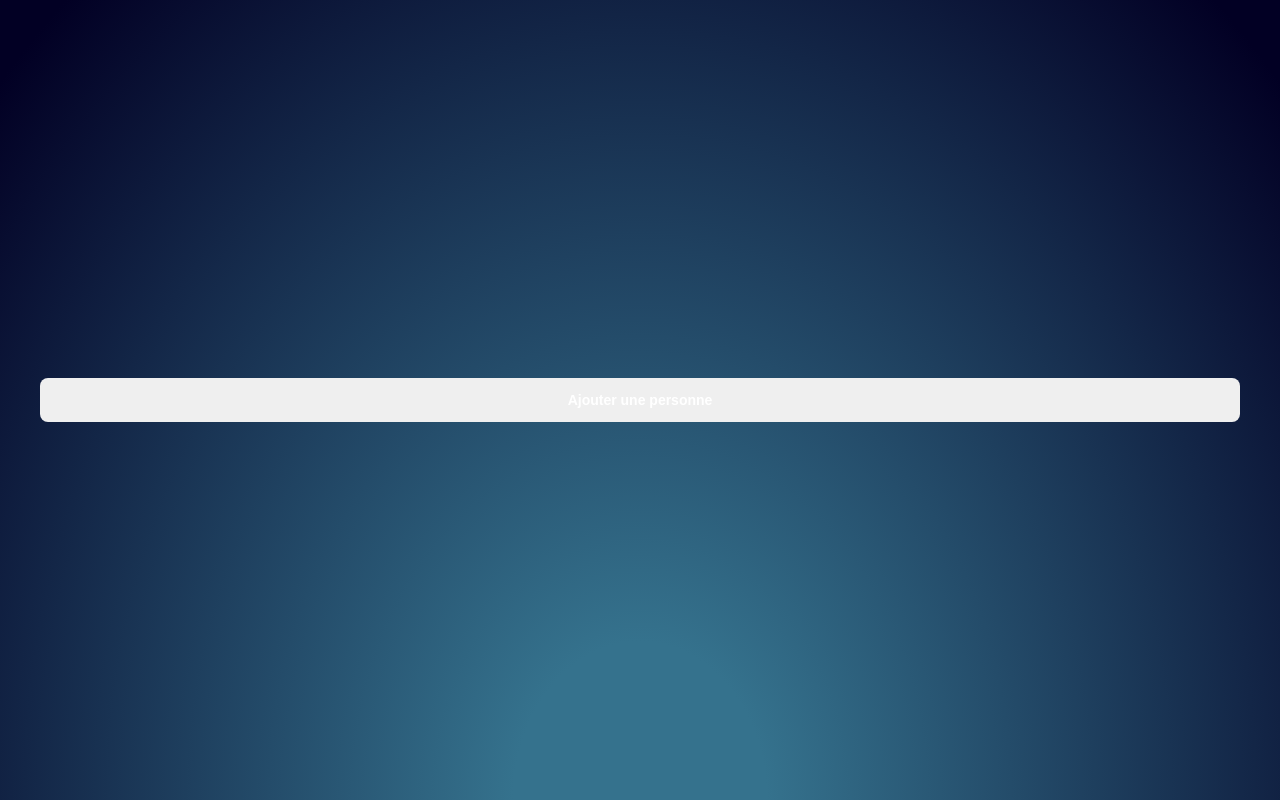
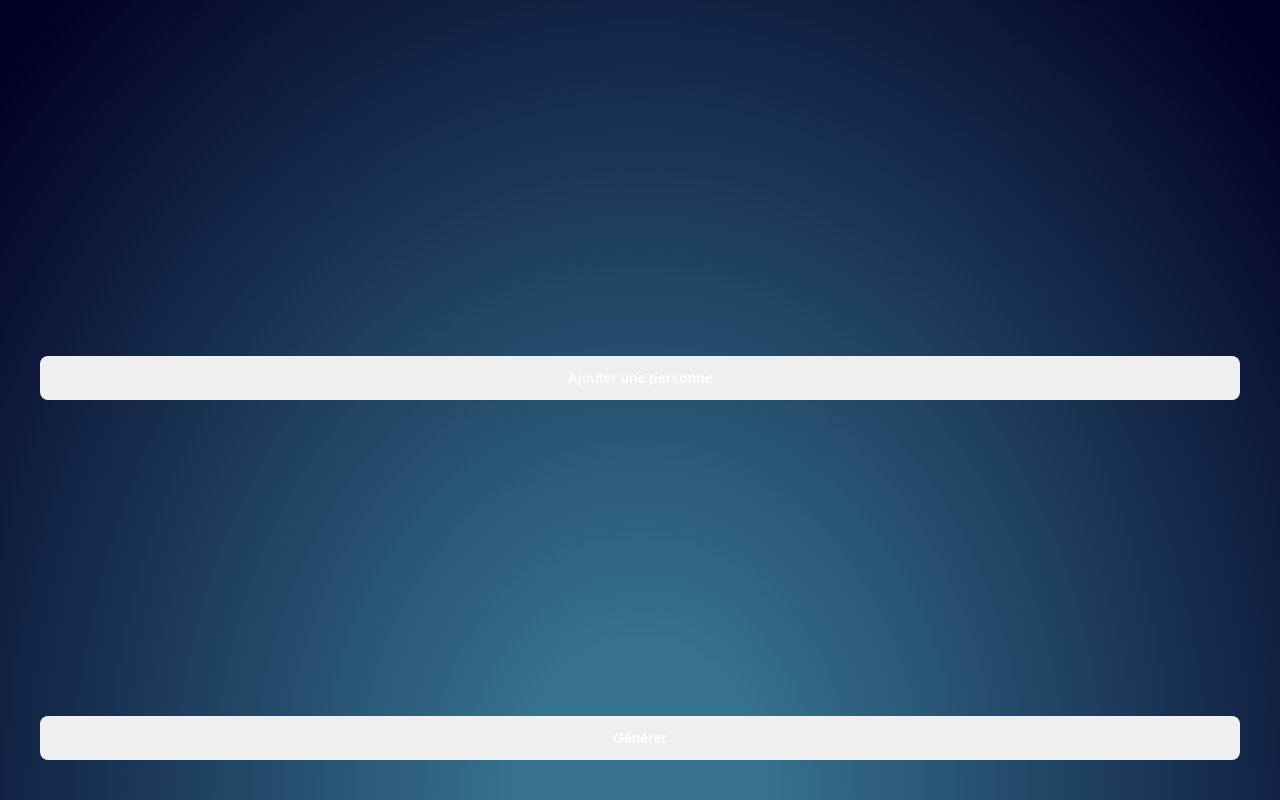
Before and after one commit to Pouchey/ducky-secret-santa, a React (Vite) app: page / in a window 1280 px wide. Built offline with nearby package versions, Linux system fonts and the light colour scheme.

Commit message:
Add UI wrapper

```diff
--- a/src/App.tsx
+++ b/src/App.tsx
@@ -1,11 +1,12 @@
-import Loader from '_components/loader'
+import UIWrapper from '_modules/ui/components';
 import Generator from '_modules/generator/components'
 
 function App() {
   return (
-    <div className="App">
+    <UIWrapper>
       <Generator />
-    </div>
+    </UIWrapper>
+
   )
 }
 
--- a/src/modules/generator/components/form/index.tsx
+++ b/src/modules/generator/components/form/index.tsx
@@ -1,3 +1,4 @@
+import Button from '_components/button'
 import Participants from '_modules/participants/components'
 import { ParticipantsProvider } from '_modules/participants/hooks/useContext'
 import { StyledForm } from "./style"
@@ -8,6 +9,7 @@ export default () => {
     <ParticipantsProvider >
       <StyledForm>
         <Participants/>
+        <Button label="Générer" onClick={(e) => e.preventDefault()}/>
       </StyledForm>
     </ParticipantsProvider>
   )
--- a/src/modules/participants/components/Item.tsx
+++ b/src/modules/participants/components/Item.tsx
@@ -39,6 +39,10 @@ export default ({
         value={participant.email}
         onChange={handleEmailChange}
       />
+      {/*
+        Delete button
+        Open exlusion modal button
+      */}
     </StyledParticipant>
 
   )
--- /dev/null
+++ b/src/modules/ui/components/index.tsx
@@ -0,0 +1,15 @@
+import Loader from '_components/loader';
+import { UIProvider } from '../hooks/useContext';
+
+import { StyledContent, StyledMain } from './style';
+import Topbar from './topbar';
+
+export default ({ children }: { children: React.ReactNode }) => (
+  <StyledMain>
+    <UIProvider>
+      {/* <Topbar /> */}
+      <StyledContent>{children}</StyledContent>
+      {/* <Loader/> */}
+    </UIProvider>
+  </StyledMain>
+);
--- /dev/null
+++ b/src/modules/ui/components/style.ts
@@ -0,0 +1,18 @@
+import styled from 'styled-components';
+
+export const StyledMain = styled.main`
+  display: grid;
+  grid-template: ${({ theme }) => theme.metrics.topbarHeight} 1fr / 1fr;
+  grid-template-areas:
+    'topbar '
+    'content';
+  height: 100vh;
+  max-height: 100vh;
+`;
+
+export const StyledContent = styled.div`
+  grid-area: content;
+  width: 100%;
+  margin: 0 auto;
+  overflow-y: auto;
+`;
--- /dev/null
+++ b/src/modules/ui/components/topbar/index.tsx
@@ -0,0 +1,15 @@
+import React from 'react';
+
+
+
+
+import { StyledTopBar } from './style';
+
+export default React.memo(() => {
+
+  return (
+    <StyledTopBar>
+      {/* <StyledTitle>Ducky Secret Santa</StyledTitle> */}
+    </StyledTopBar>
+  );
+});
--- /dev/null
+++ b/src/modules/ui/components/topbar/style.ts
@@ -0,0 +1,11 @@
+import styled from 'styled-components';
+
+export const StyledTopBar = styled.div`
+  position: relative;
+  display: flex;
+  grid-area: topbar;
+  align-items: center;
+  justify-content: center;
+  height: 50px;
+  background-color: ${({ theme }) => theme.color.black};
+`;
--- /dev/null
+++ b/src/modules/ui/hooks/useContext.tsx
@@ -0,0 +1,22 @@
+import React from 'react';
+
+import { UIContextInterface, DefaultUIContext } from '_modules/ui/types';
+
+import useUIReducer from './useReducer';
+
+const UIContext =
+  React.createContext<UIContextInterface>(DefaultUIContext);
+UIContext.displayName = 'UI';
+
+export const useUIContext = () => React.useContext(UIContext);
+
+type ProviderProps = {
+  children: React.ReactNode;
+};
+
+export const UIProvider = ({ children }: ProviderProps) => {
+  const [state, dispatch] = useUIReducer();
+  const value = { state, dispatch };
+
+  return <UIContext.Provider value={value}>{children}</UIContext.Provider>;
+};
--- /dev/null
+++ b/src/modules/ui/hooks/useReducer.ts
@@ -0,0 +1,22 @@
+import React from 'react';
+
+import { UIActionType, UIState, DefaultUIState } from '_modules/ui/types';
+
+const initialArgs = DefaultUIState;
+
+const UIReducer = (state: UIState, { type }: UIActionType) => {
+  switch (type) {
+    case 'showLoader':
+      return {
+        ...state,
+        showLoader: true,
+      };
+    case 'hideLoader':
+      return {
+        ...state,
+        showLoader: false,
+      };
+  }
+};
+
+export default () => React.useReducer(UIReducer, initialArgs);
--- /dev/null
+++ b/src/modules/ui/types/index.ts
@@ -0,0 +1,19 @@
+export interface UIState {
+  showLoader: boolean;
+}
+export const DefaultUIState = {
+  showLoader: false,
+};
+
+export type UIActionType = {
+  type: 'showLoader' | 'hideLoader';
+};
+
+export interface UIContextInterface {
+  state: UIState;
+  dispatch: React.Dispatch<UIActionType>;
+}
+export const DefaultUIContext = {
+  state: DefaultUIState,
+  dispatch: () => undefined,
+};
```
